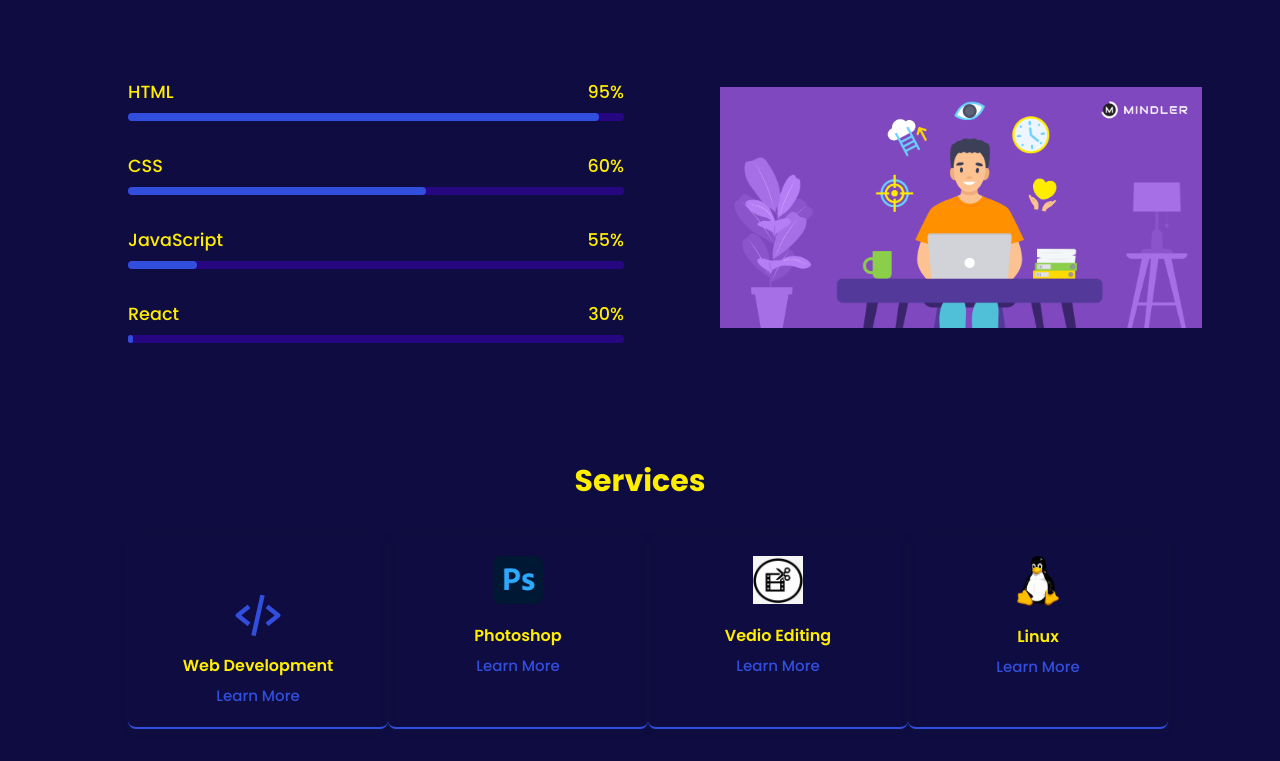
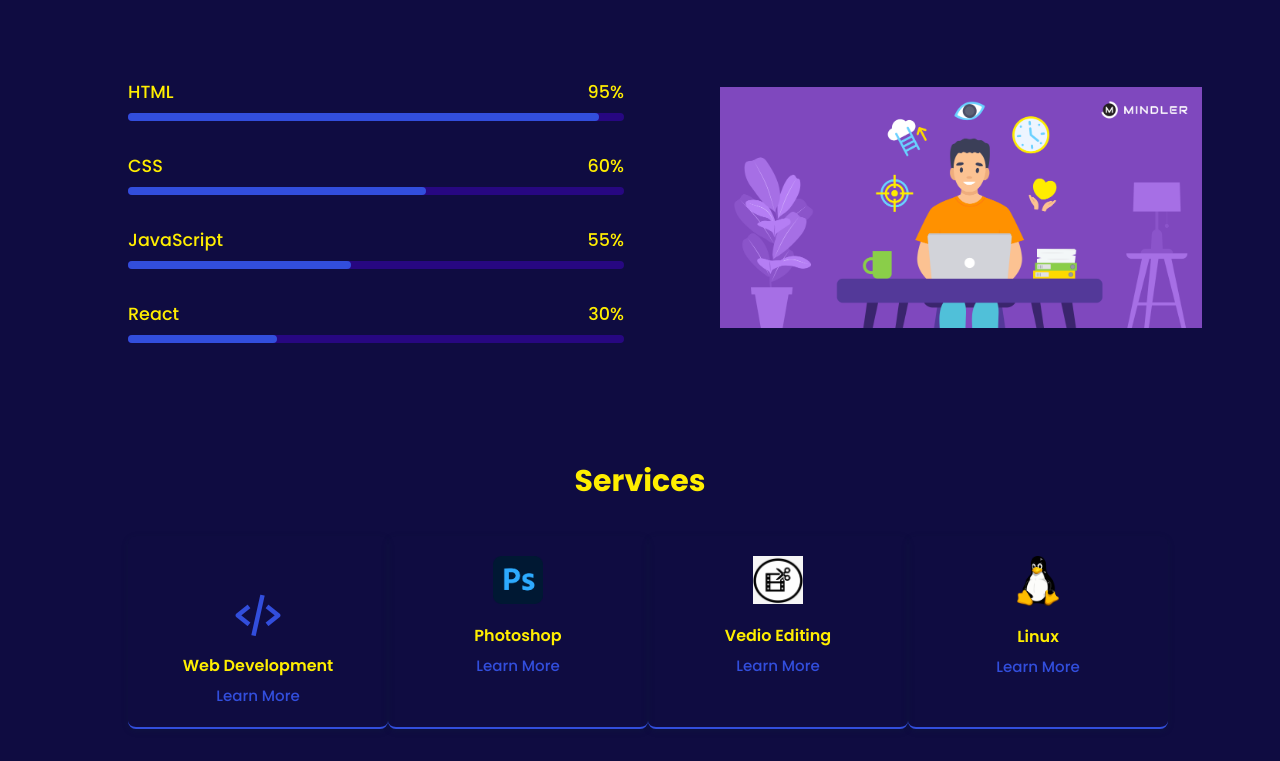
Before and after one commit to sirishpoudel7/sirish, a plain HTML site: page index.html in a window 1280 px wide. Shown: the part 1739-2500 px from the top of the page. Drawn offline with nearby package versions, Linux system fonts and the light colour scheme.

Commit message:
Update style.css

```diff
--- a/style.css
+++ b/style.css
@@ -223,10 +223,10 @@ span {
   width: 60%;
 }
 .js-bar {
-  width: 14%;
+  width: 45%;
 }
 .react-bar {
-  width: 1%;
+  width: 30%;
 }
 .services-content {
   display: grid;
```
